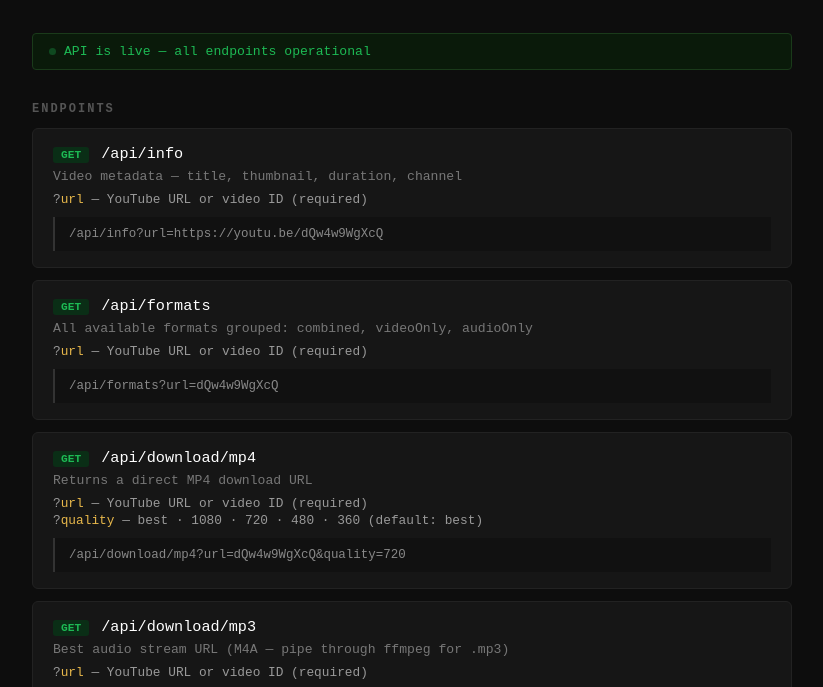
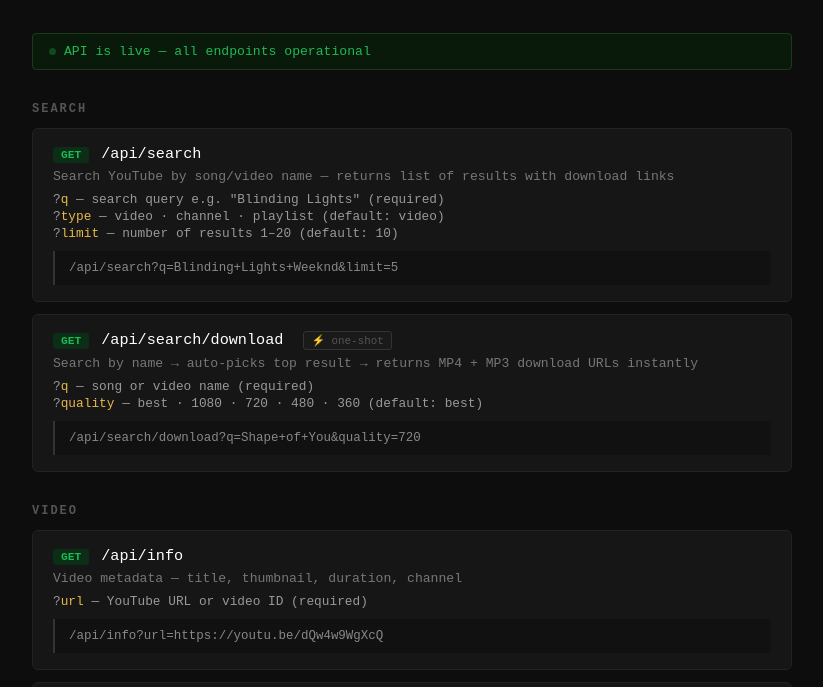
Before and after one commit to Obedweb3/yt-api, a website: page public/index.html in a window 1280 px wide. Shown: the part 94-781 px from the top of the page, without its empty margins (228-1051 px from the left). Drawn offline with Linux system fonts and the light colour scheme.

Commit message:
Add files via upload

```diff
--- a/public/index.html
+++ b/public/index.html
@@ -72,7 +72,37 @@
       API is live — all endpoints operational
     </div>
 
-    <h2>Endpoints</h2>
+    <h2>Search</h2>
+
+    <div class="endpoint">
+      <div class="row">
+        <span class="method">GET</span>
+        <span class="path">/api/search</span>
+      </div>
+      <div class="desc">Search YouTube by song/video name — returns list of results with download links</div>
+      <div class="params">
+        <div class="param">?<span>q</span> — search query e.g. "Blinding Lights" (required)</div>
+        <div class="param">?<span>type</span> — video · channel · playlist (default: video)</div>
+        <div class="param">?<span>limit</span> — number of results 1–20 (default: 10)</div>
+      </div>
+      <div class="example">/api/search?q=Blinding+Lights+Weeknd&limit=5</div>
+    </div>
+
+    <div class="endpoint">
+      <div class="row">
+        <span class="method">GET</span>
+        <span class="path">/api/search/download</span>
+        <span class="badge">⚡ one-shot</span>
+      </div>
+      <div class="desc">Search by name → auto-picks top result → returns MP4 + MP3 download URLs instantly</div>
+      <div class="params">
+        <div class="param">?<span>q</span> — song or video name (required)</div>
+        <div class="param">?<span>quality</span> — best · 1080 · 720 · 480 · 360 (default: best)</div>
+      </div>
+      <div class="example">/api/search/download?q=Shape+of+You&quality=720</div>
+    </div>
+
+    <h2>Video</h2>
 
     <div class="endpoint">
       <div class="row">
```
